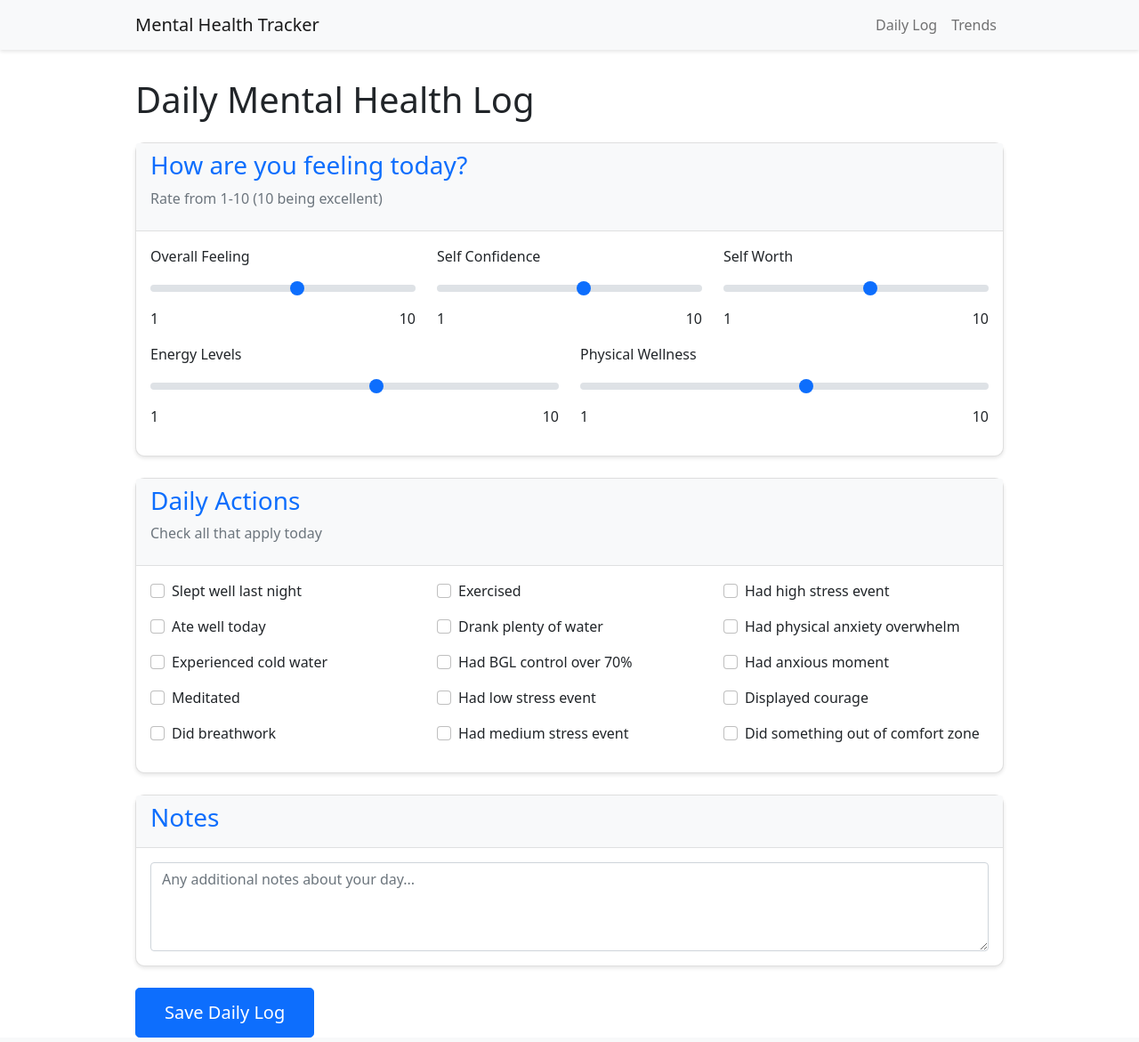
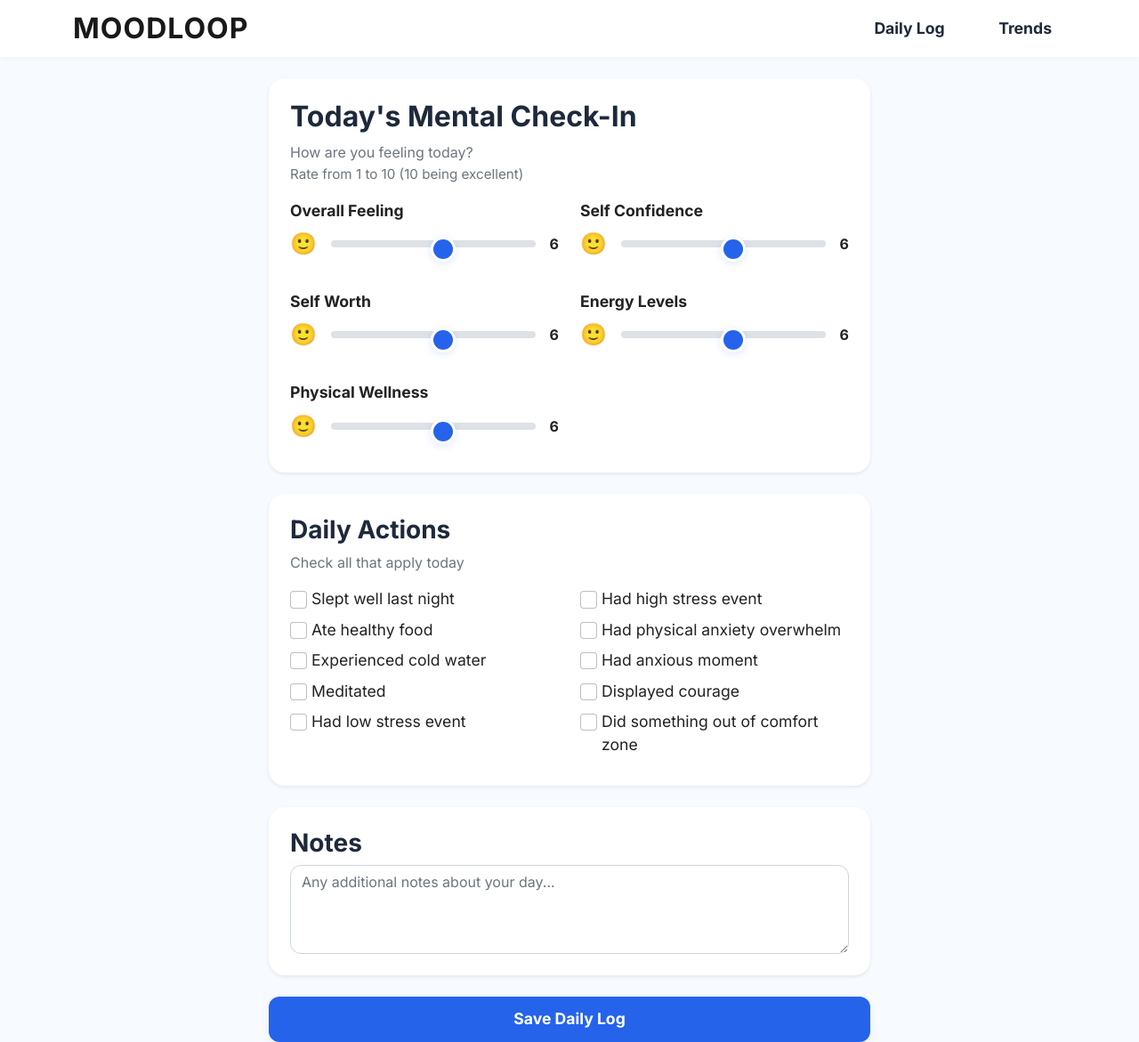
Before and after one commit to henrykozak/mental_health_tracker, a Flask app: page / in a window 1280 px wide. Shown: the whole page at 89% size. Run offline with Flask 2, Linux system fonts and the light colour scheme.

Commit message:
Update design to match Figma: Inter font, new layout, emoji sliders, blue accent

```diff
--- a/static/css/style.css
+++ b/static/css/style.css
@@ -1,53 +1,135 @@
+body {
+    font-family: 'Inter', sans-serif;
+    background: #f7faff;
+    color: #222;
+}
+
+.navbar {
+    background: #fff;
+    box-shadow: 0 2px 8px rgba(0,0,0,0.03);
+    border-bottom: none;
+    margin-bottom: 2rem;
+}
+
+.navbar-brand {
+    font-size: 2rem;
+    font-weight: 700;
+    letter-spacing: 1px;
+    color: #1e293b;
+}
+
+.nav-link {
+    color: #1e293b !important;
+    font-weight: 600;
+    font-size: 1.1rem;
+    margin-left: 1.5rem;
+}
+
+.nav-link.active, .nav-link:hover {
+    color: #2563eb !important;
+}
+
+main.container {
+    max-width: 700px;
+    margin: 0 auto;
+}
+
+.card {
+    border-radius: 18px !important;
+    box-shadow: 0 2px 12px rgba(37,99,235,0.06);
+    border: none;
+    background: #fff;
+    margin-bottom: 2rem;
+}
+
+h2, h3 {
+    color: #1e293b;
+    font-weight: 700;
+}
+
 .form-range {
-    height: 2rem;
+    accent-color: #2563eb;
+    height: 2.5rem;
+    background: transparent;
 }
 
 .form-range::-webkit-slider-thumb {
-    background: #0d6efd;
+    background: #2563eb;
+    border: 3px solid #fff;
+    box-shadow: 0 2px 8px rgba(37,99,235,0.15);
+    width: 28px;
+    height: 28px;
+    border-radius: 50%;
+    transition: background 0.2s;
 }
 
 .form-range::-moz-range-thumb {
-    background: #0d6efd;
+    background: #2563eb;
+    border: 3px solid #fff;
+    box-shadow: 0 2px 8px rgba(37,99,235,0.15);
+    width: 28px;
+    height: 28px;
+    border-radius: 50%;
+    transition: background 0.2s;
+}
+
+.form-range:focus {
+    outline: none;
 }
 
 .form-check-input:checked {
-    background-color: #0d6efd;
-    border-color: #0d6efd;
+    background-color: #2563eb;
+    border-color: #2563eb;
 }
 
-.card {
-    border-radius: 10px;
-    box-shadow: 0 2px 4px rgba(0,0,0,0.1);
+.btn-primary {
+    background: #2563eb;
+    border: none;
+    border-radius: 12px;
+    font-size: 1.1rem;
+    font-weight: 600;
+    padding: 0.75rem 2rem;
+    box-shadow: 0 2px 8px rgba(37,99,235,0.08);
+    transition: background 0.2s;
 }
 
-.card-header {
-    background-color: #f8f9fa;
-    border-bottom: 1px solid rgba(0,0,0,0.1);
+.btn-primary:hover, .btn-primary:focus {
+    background: #1741a6;
 }
 
-.card-header h3 {
-    margin-bottom: 0.5rem;
-    color: #0d6efd;
+textarea.form-control {
+    min-height: 100px;
+    border-radius: 12px;
+    font-size: 1rem;
 }
 
 .form-check-label {
     cursor: pointer;
+    font-size: 1.05rem;
 }
 
-.btn-primary {
-    padding: 0.75rem 2rem;
-    font-weight: 500;
+input[type="checkbox"].form-check-input {
+    width: 1.2em;
+    height: 1.2em;
 }
 
-textarea.form-control {
-    min-height: 100px;
+.card label {
+    font-size: 1.1rem;
 }
 
-.navbar {
-    box-shadow: 0 2px 4px rgba(0,0,0,0.1);
-    margin-bottom: 2rem;
+.card section {
+    margin-bottom: 1.5rem;
 }
 
-.container {
-    max-width: 1000px;
+@media (max-width: 600px) {
+    main.container {
+        padding: 0 0.5rem;
+    }
+    .card {
+        padding: 1rem !important;
+    }
+    .btn-primary {
+        font-size: 1rem;
+        padding: 0.7rem 1.2rem;
+    }
 }
--- a/templates/index.html
+++ b/templates/index.html
@@ -3,174 +3,152 @@
 <head>
     <meta charset="UTF-8">
     <meta name="viewport" content="width=device-width, initial-scale=1.0">
-    <title>Mental Health Tracker</title>
+    <title>MoodLoop - Daily Log</title>
+    <link href="https://fonts.googleapis.com/css2?family=Inter:wght@400;700&display=swap" rel="stylesheet">
     <link href="https://cdn.jsdelivr.net/npm/bootstrap@5.1.3/dist/css/bootstrap.min.css" rel="stylesheet">
     <link rel="stylesheet" href="{{ url_for('static', filename='css/style.css') }}">
+    <style>
+        body { font-family: 'Inter', sans-serif; }
+    </style>
 </head>
 <body>
-    <nav class="navbar navbar-expand-lg navbar-light bg-light">
-        <div class="container">
-            <a class="navbar-brand" href="/">Mental Health Tracker</a>
-            <div class="navbar-nav">
-                <a class="nav-link" href="/">Daily Log</a>
-                <a class="nav-link" href="/trends">Trends</a>
+    <nav class="navbar navbar-light bg-white mb-4">
+        <div class="container d-flex justify-content-between align-items-center">
+            <span class="navbar-brand mb-0 h1" style="font-weight: 700; letter-spacing: 1px; font-size: 2rem;">MOODLOOP</span>
+            <div>
+                <a class="nav-link d-inline fw-bold" href="/">Daily Log</a>
+                <a class="nav-link d-inline fw-bold" href="/trends">Trends</a>
             </div>
         </div>
     </nav>
-
-    <div class="container mt-4">
-        <h1 class="mb-4">Daily Mental Health Log</h1>
-
+    <main class="container">
         <form action="{{ url_for('log_entry') }}" method="POST">
             <input type="hidden" name="date" id="date">
-
-            <div class="card mb-4">
-                <div class="card-header">
-                    <h3>How are you feeling today?</h3>
-                    <p class="text-muted">Rate from 1-10 (10 being excellent)</p>
-                </div>
-                <div class="card-body">
-                    <div class="row">
-                        <div class="col-md-4 mb-3">
-                            <label for="overall_feeling" class="form-label">Overall Feeling</label>
-                            <input type="range" class="form-range" min="1" max="10" id="overall_feeling" name="overall_feeling" required>
-                            <div class="d-flex justify-content-between">
-                                <span>1</span>
-                                <span>10</span>
+            <section class="card mb-4 p-4 shadow-sm border-0 rounded-4">
+                <h2 class="mb-2" style="font-weight:700;">Today's Mental Check-In</h2>
+                <p class="mb-3 text-muted">How are you feeling today?<br><span style="font-size:0.95em;">Rate from 1 to 10 (10 being excellent)</span></p>
+                <div class="row g-4 align-items-center">
+                    <div class="col-md-6">
+                        <label class="fw-bold mb-1">Overall Feeling</label>
+                        <div class="d-flex align-items-center mb-2">
+                            <span id="emoji-overall_feeling" class="me-2" style="font-size:1.5rem;">😐</span>
+                            <input type="range" class="form-range flex-grow-1 mx-2" min="1" max="10" id="overall_feeling" name="overall_feeling" required>
+                            <span id="value-overall_feeling" class="ms-2 fw-bold">6</span>
                         </div>
                     </div>
-                        <div class="col-md-4 mb-3">
-                            <label for="self_confidence" class="form-label">Self Confidence</label>
-                            <input type="range" class="form-range" min="1" max="10" id="self_confidence" name="self_confidence" required>
-                            <div class="d-flex justify-content-between">
-                                <span>1</span>
-                                <span>10</span>
+                    <div class="col-md-6">
+                        <label class="fw-bold mb-1">Self Confidence</label>
+                        <div class="d-flex align-items-center mb-2">
+                            <span id="emoji-self_confidence" class="me-2" style="font-size:1.5rem;">😐</span>
+                            <input type="range" class="form-range flex-grow-1 mx-2" min="1" max="10" id="self_confidence" name="self_confidence" required>
+                            <span id="value-self_confidence" class="ms-2 fw-bold">6</span>
                         </div>
                     </div>
-                        <div class="col-md-4 mb-3">
-                            <label for="self_worth" class="form-label">Self Worth</label>
-                            <input type="range" class="form-range" min="1" max="10" id="self_worth" name="self_worth" required>
-                            <div class="d-flex justify-content-between">
-                                <span>1</span>
-                                <span>10</span>
+                    <div class="col-md-6">
+                        <label class="fw-bold mb-1">Self Worth</label>
+                        <div class="d-flex align-items-center mb-2">
+                            <span id="emoji-self_worth" class="me-2" style="font-size:1.5rem;">😐</span>
+                            <input type="range" class="form-range flex-grow-1 mx-2" min="1" max="10" id="self_worth" name="self_worth" required>
+                            <span id="value-self_worth" class="ms-2 fw-bold">6</span>
+                        </div>
+                    </div>
+                    <div class="col-md-6">
+                        <label class="fw-bold mb-1">Energy Levels</label>
+                        <div class="d-flex align-items-center mb-2">
+                            <span id="emoji-energy_levels" class="me-2" style="font-size:1.5rem;">😐</span>
+                            <input type="range" class="form-range flex-grow-1 mx-2" min="1" max="10" id="energy_levels" name="energy_levels" required>
+                            <span id="value-energy_levels" class="ms-2 fw-bold">6</span>
+                        </div>
+                    </div>
+                    <div class="col-md-6">
+                        <label class="fw-bold mb-1">Physical Wellness</label>
+                        <div class="d-flex align-items-center mb-2">
+                            <span id="emoji-physical_wellness" class="me-2" style="font-size:1.5rem;">😐</span>
+                            <input type="range" class="form-range flex-grow-1 mx-2" min="1" max="10" id="physical_wellness" name="physical_wellness" required>
+                            <span id="value-physical_wellness" class="ms-2 fw-bold">6</span>
                         </div>
                     </div>
                 </div>
+            </section>
+            <section class="card mb-4 p-4 shadow-sm border-0 rounded-4">
+                <h3 class="fw-bold mb-2">Daily Actions</h3>
+                <p class="text-muted mb-3">Check all that apply today</p>
                 <div class="row">
-                        <div class="col-md-6 mb-3">
-                            <label for="energy_levels" class="form-label">Energy Levels</label>
-                            <input type="range" class="form-range" min="1" max="10" id="energy_levels" name="energy_levels" required>
-                            <div class="d-flex justify-content-between">
-                                <span>1</span>
-                                <span>10</span>
-                            </div>
-                        </div>
-                        <div class="col-md-6 mb-3">
-                            <label for="physical_wellness" class="form-label">Physical Wellness</label>
-                            <input type="range" class="form-range" min="1" max="10" id="physical_wellness" name="physical_wellness" required>
-                            <div class="d-flex justify-content-between">
-                                <span>1</span>
-                                <span>10</span>
-                            </div>
-                        </div>
-                    </div>
-                </div>
-            </div>
-
-            <div class="card mb-4">
-                <div class="card-header">
-                    <h3>Daily Actions</h3>
-                    <p class="text-muted">Check all that apply today</p>
-                </div>
-                <div class="card-body">
-                    <div class="row">
-                        <div class="col-md-4">
-                            <div class="mb-3 form-check">
+                    <div class="col-md-6">
+                        <div class="form-check mb-2">
                             <input type="checkbox" class="form-check-input" id="slept_well" name="slept_well">
                             <label class="form-check-label" for="slept_well">Slept well last night</label>
                         </div>
-                            <div class="mb-3 form-check">
+                        <div class="form-check mb-2">
                             <input type="checkbox" class="form-check-input" id="ate_well" name="ate_well">
-                                <label class="form-check-label" for="ate_well">Ate well today</label>
+                            <label class="form-check-label" for="ate_well">Ate healthy food</label>
                         </div>
-                            <div class="mb-3 form-check">
+                        <div class="form-check mb-2">
                             <input type="checkbox" class="form-check-input" id="cold_water" name="cold_water">
                             <label class="form-check-label" for="cold_water">Experienced cold water</label>
                         </div>
-                            <div class="mb-3 form-check">
+                        <div class="form-check mb-2">
                             <input type="checkbox" class="form-check-input" id="meditated" name="meditated">
                             <label class="form-check-label" for="meditated">Meditated</label>
                         </div>
-                            <div class="mb-3 form-check">
-                                <input type="checkbox" class="form-check-input" id="breathwork" name="breathwork">
-                                <label class="form-check-label" for="breathwork">Did breathwork</label>
-                            </div>
-                        </div>
-                        <div class="col-md-4">
-                            <div class="mb-3 form-check">
-                                <input type="checkbox" class="form-check-input" id="exercised" name="exercised">
-                                <label class="form-check-label" for="exercised">Exercised</label>
-                            </div>
-                            <div class="mb-3 form-check">
-                                <input type="checkbox" class="form-check-input" id="hydrated" name="hydrated">
-                                <label class="form-check-label" for="hydrated">Drank plenty of water</label>
-                            </div>
-                            <div class="mb-3 form-check">
-                                <input type="checkbox" class="form-check-input" id="bgl_control" name="bgl_control">
-                                <label class="form-check-label" for="bgl_control">Had BGL control over 70%</label>
-                            </div>
-                            <div class="mb-3 form-check">
+                        <div class="form-check mb-2">
                             <input type="checkbox" class="form-check-input" id="low_stress_event" name="low_stress_event">
                             <label class="form-check-label" for="low_stress_event">Had low stress event</label>
                         </div>
-                            <div class="mb-3 form-check">
-                                <input type="checkbox" class="form-check-input" id="medium_stress_event" name="medium_stress_event">
-                                <label class="form-check-label" for="medium_stress_event">Had medium stress event</label>
                     </div>
-                        </div>
-                        <div class="col-md-4">
-                            <div class="mb-3 form-check">
+                    <div class="col-md-6">
+                        <div class="form-check mb-2">
                             <input type="checkbox" class="form-check-input" id="high_stress_event" name="high_stress_event">
                             <label class="form-check-label" for="high_stress_event">Had high stress event</label>
                         </div>
-                            <div class="mb-3 form-check">
+                        <div class="form-check mb-2">
                             <input type="checkbox" class="form-check-input" id="physical_anxiety" name="physical_anxiety">
                             <label class="form-check-label" for="physical_anxiety">Had physical anxiety overwhelm</label>
                         </div>
-                            <div class="mb-3 form-check">
+                        <div class="form-check mb-2">
                             <input type="checkbox" class="form-check-input" id="anxious_moment" name="anxious_moment">
                             <label class="form-check-label" for="anxious_moment">Had anxious moment</label>
                         </div>
-                            <div class="mb-3 form-check">
+                        <div class="form-check mb-2">
                             <input type="checkbox" class="form-check-input" id="displayed_courage" name="displayed_courage">
                             <label class="form-check-label" for="displayed_courage">Displayed courage</label>
                         </div>
-                            <div class="mb-3 form-check">
+                        <div class="form-check mb-2">
                             <input type="checkbox" class="form-check-input" id="comfort_zone" name="comfort_zone">
                             <label class="form-check-label" for="comfort_zone">Did something out of comfort zone</label>
                         </div>
                     </div>
                 </div>
-                </div>
-            </div>
-
-            <div class="card mb-4">
-                <div class="card-header">
-                    <h3>Notes</h3>
-                </div>
-                <div class="card-body">
+            </section>
+            <section class="card mb-4 p-4 shadow-sm border-0 rounded-4">
+                <h3 class="fw-bold mb-2">Notes</h3>
                 <textarea class="form-control" name="notes" id="notes" rows="3" placeholder="Any additional notes about your day..."></textarea>
-                </div>
-            </div>
-
-            <button type="submit" class="btn btn-primary btn-lg">Save Daily Log</button>
+            </section>
+            <button type="submit" class="btn btn-primary btn-lg w-100" style="font-weight:600;">Save Daily Log</button>
         </form>
-    </div>
-
+    </main>
     <script src="https://cdn.jsdelivr.net/npm/bootstrap@5.1.3/dist/js/bootstrap.bundle.min.js"></script>
     <script>
         // Set today's date
         document.getElementById('date').value = new Date().toISOString().split('T')[0];
+        // Emoji and value update logic for sliders
+        function getEmoji(val) {
+            if (val == 10) return '😁';
+            if (val > 5) return '🙂';
+            if (val == 5) return '😐';
+            return '🙁';
+        }
+        ['overall_feeling','self_confidence','self_worth','energy_levels','physical_wellness'].forEach(function(id) {
+            var slider = document.getElementById(id);
+            var valueSpan = document.getElementById('value-' + id);
+            var emojiSpan = document.getElementById('emoji-' + id);
+            function update() {
+                valueSpan.textContent = slider.value;
+                emojiSpan.textContent = getEmoji(Number(slider.value));
+            }
+            slider.addEventListener('input', update);
+            update();
+        });
     </script>
 </body>
 </html>
```
Lines whose indentation alone changed are shown as unchanged.
